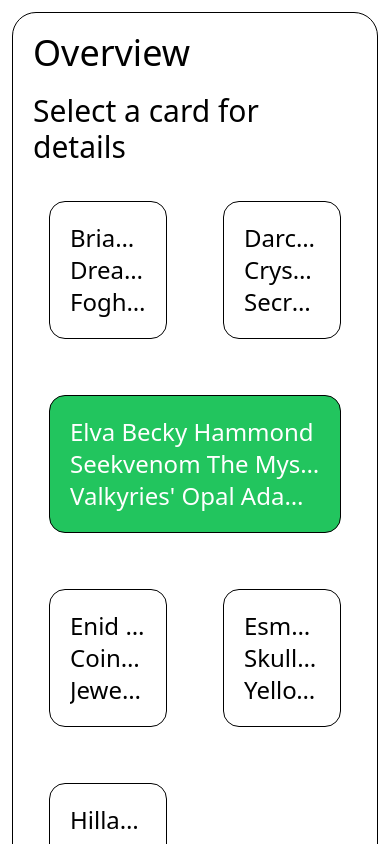
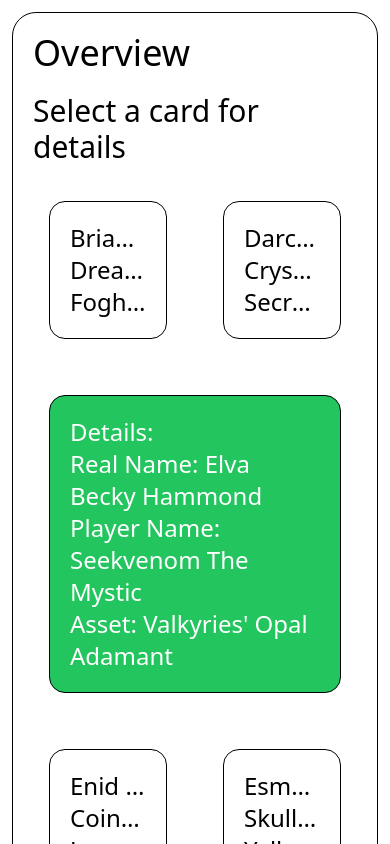
Before and after one commit to dsaric00/card-game-v2, a React (Vite) app: page / in a window 390 px wide. Both pictures are taken after a click on the button 108 px from the left and 464 px from the top of the page. Shown: the top 844 px of the page. Built offline with nearby package versions, Linux system fonts and the light colour scheme.

Commit message:
combined desktop and mobile view

```diff
--- a/src/App.tsx
+++ b/src/App.tsx
@@ -11,7 +11,6 @@ const App: React.FC = () => {
   const containerRef = useRef<HTMLDivElement>(null);
   const [isDarkMode, setIsDarkMode] = useState(false);
 
-    // useEffect to fetch player data
   useEffect(() => {
     const getPlayers = async () => {
       try {
@@ -23,7 +22,7 @@ const App: React.FC = () => {
     };
     getPlayers();
   }, []);
-  // Function to sort players by their real names
+
   const handleSort = (order: 'asc' | 'desc') => {
     setPlayers((prevPlayers) => {
       return [...prevPlayers].sort((a, b) => {
@@ -35,45 +34,52 @@ const App: React.FC = () => {
       });
     });
   };
-  //Function to select or deselect a player
-const handleSelectPlayer = (player: Player | null) => {
-  setSelectedPlayer(player);
-};
 
-    //Function to handle clicks outside the container
+  const handleSelectPlayer = (player: Player | null) => {
+    if (selectedPlayer && player && selectedPlayer.id === player.id) {
+      setSelectedPlayer(null);
+      const focusedElement = document.activeElement as HTMLElement;
+      if (focusedElement) {
+        focusedElement.blur();
+      }
+    } else {
+      setSelectedPlayer(player);
+    }
+  };
+
   const handleClickOutside = (event: MouseEvent) => {
-    console.log('Handling click outside');
     if (
       containerRef.current &&
       !containerRef.current.contains(event.target as Node)
     ) {
-      console.log('Clicked outside of container');
       setSelectedPlayer(null);
     }
   };
 
-    // useEffect to set up and clean up event listener for clicks outside the container
   useEffect(() => {
     document.addEventListener('click', handleClickOutside, true);
     return () => {
       document.removeEventListener('click', handleClickOutside, true);
     };
   }, []);
-  // useEffect for Dark Mod
+
   useEffect(() => {
     document.documentElement.classList.toggle('dark', isDarkMode);
   }, [isDarkMode]);
 
   return (
-    <div className=" md:flex ">
-      <div className="flex-1 " ref={containerRef}>
+    <div className="md:flex">
+      <div className="flex-1" ref={containerRef}>
+        {selectedPlayer && window.innerWidth >= 640 && (
+          <Details player={selectedPlayer} />
+        )}
         <Overview
           players={players}
           selectedPlayer={selectedPlayer}
           onSelectPlayer={handleSelectPlayer}
         />
       </div>
-      <div className="w-full md:w-1/3 flex-shrink-0">
+      <div className="md:w-1/3">
         <Sort
           onSort={handleSort}
           isDarkMode={isDarkMode}
--- a/src/components/Overview.tsx
+++ b/src/components/Overview.tsx
@@ -1,5 +1,4 @@
-import { useState, useEffect } from 'react';
-import '../App.css';
+import  { useState, useEffect } from 'react';
 
 interface Player {
   id: number;
@@ -21,15 +20,9 @@ const Overview = ({
 }: OverviewProps) => {
   const [localPlayers, setLocalPlayers] = useState<Player[]>(players);
 
-  // Handle player selection
-  const handleSelectPlayer = (player: Player) => {
-    if (selectedPlayer && selectedPlayer.id === player.id) {
-      onSelectPlayer(null);
-    } else {
-      onSelectPlayer(player);
-    }
+  const handleSelectPlayer = (player: Player | null) => {
+    onSelectPlayer(player);
   };
-
   // Update localPlayers state when the player prop changes
   useEffect(() => {
     setLocalPlayers(players);
@@ -42,18 +35,34 @@ const Overview = ({
       <div className="grid gap-4 p-4 grid-cols-2 sm:grid-cols-2 lg:grid-cols-3">
         {localPlayers.map((player) => (
           <button
-            className={`transition-transform duration-700 ease-in-out border border-black rounded-2xl p-5 m-5 text-start text-2xl
-               ${
-                 selectedPlayer && selectedPlayer.id === player.id
-                   ? 'col-span-full md:col-span-3 bg-green-500 text-white'
-                   : 'sm:hover:bg-green-300'
-               } focus:outline-none font-sans dark:border-white`}
+            className={`transition-transform duration-700 ease-in-out border border-black rounded-2xl p-5 m-5 text-start text-2xl ${
+              selectedPlayer &&
+              selectedPlayer.id === player.id &&
+              window.innerWidth < 640
+                ? 'col-span-full  text-white'
+                : 'dm:hover:bg-green-300'
+            } focus:bg-green-500 font-sans dark:border-white`}
             key={player.id}
             onClick={() => handleSelectPlayer(player)}
           >
-            <p className="truncate">{player.realName}</p>
-            <p className="truncate">{player.playerName}</p>
-            <p className="truncate">{player.asset}</p>
+            {/*Ternary Operator to check screen size */}
+            {selectedPlayer &&
+            selectedPlayer.id === player.id &&
+            window.innerWidth < 640 ? (
+              <div>
+                {/*If the screen width is less than 640px the card will expand */}
+                <h3 className="font-medium">Details:</h3>
+                <p> Real Name: {player.realName}</p>
+                <p> Player Name: {player.playerName}</p>
+                <p>Asset: {player.asset}</p>
+              </div>
+            ) : (
+              <div>
+                <p className="truncate">{player.realName}</p>
+                <p className="truncate">{player.playerName}</p>
+                <p className="truncate">{player.asset}</p>
+              </div>
+            )}
           </button>
         ))}
       </div>
```
